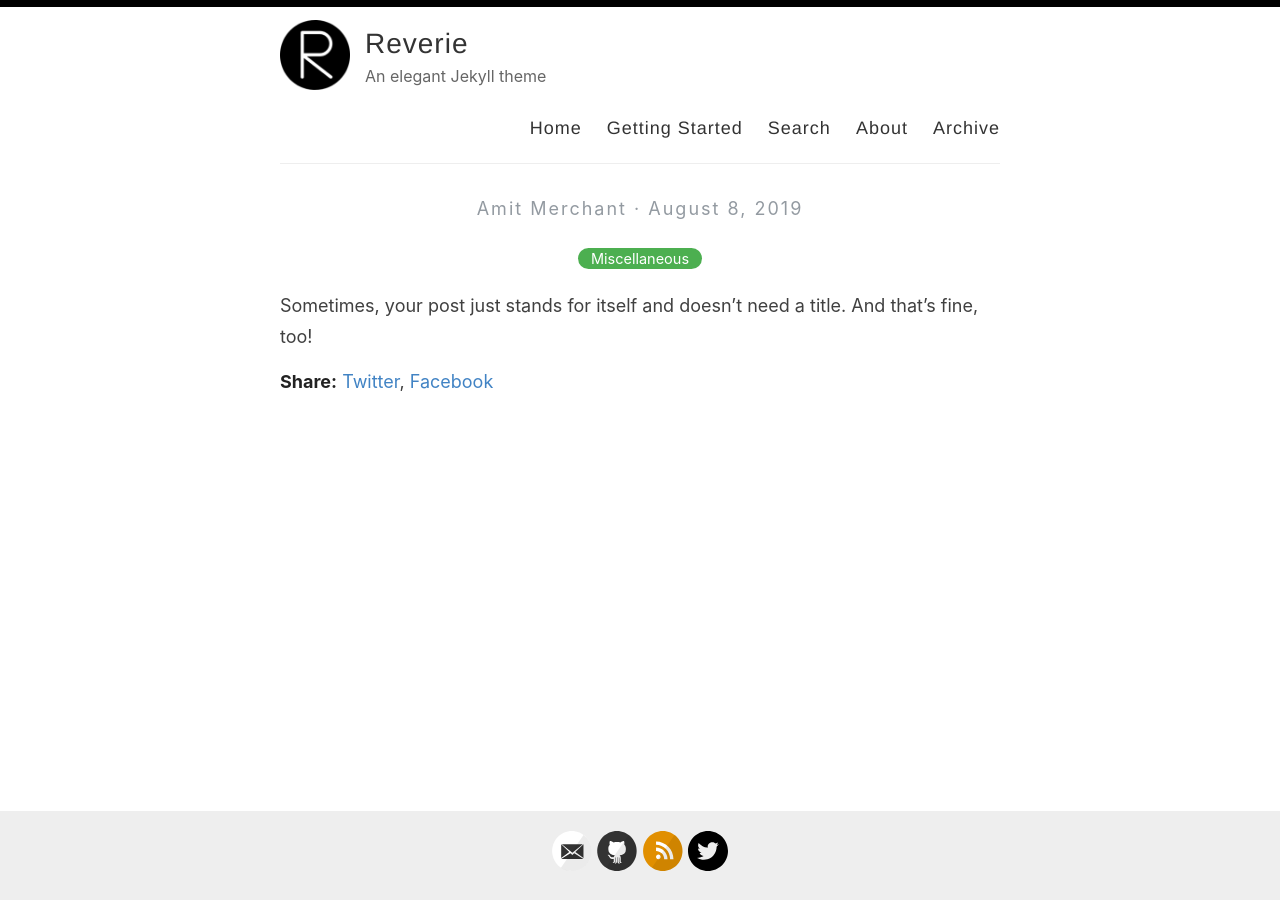
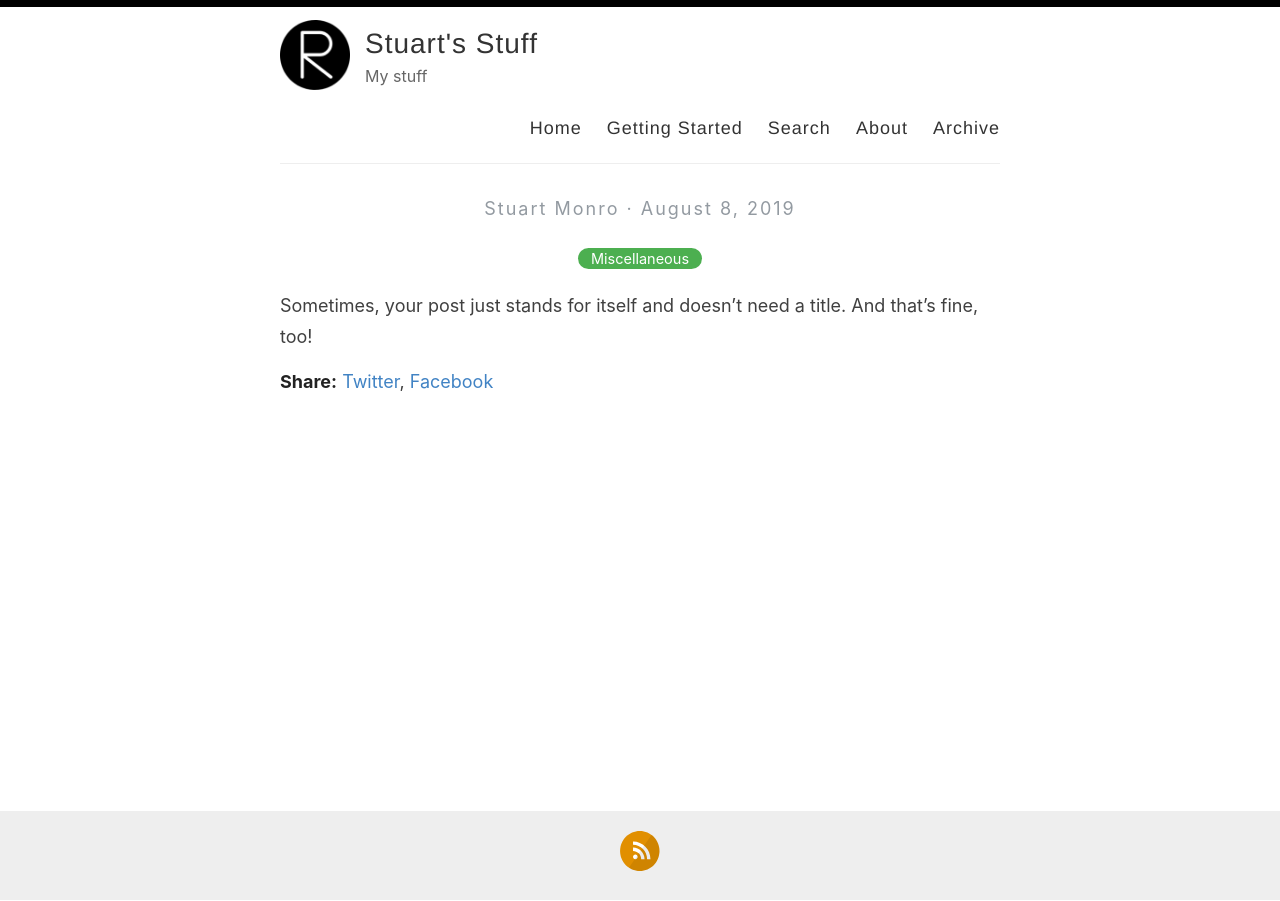
Before and after one commit to stuartmonro/stuartmonro.github.io, a Jekyll site: the page built from _posts/2019-08-08-no-title-posts.md, in a window 1280 px wide. Built offline with Jekyll 4.4.1, drawn with Linux system fonts in a browser that asks for light colours.

Commit message:
Update _config.yml

```diff
--- a/_config.yml
+++ b/_config.yml
@@ -3,13 +3,13 @@
 #
 
 # Name of your site (displayed in the header)
-name: Reverie
+name: Stuart's Stuff
 
 # Name of the author
-author: Amit Merchant
+author: Stuart Monro
 
 # Short bio or description (displayed in the header)
-description: An elegant Jekyll theme
+description: My stuff
 
 # URL of your avatar or profile pic (you could use your GitHub profile pic)
 avatar: /images/reverie.png
@@ -21,15 +21,15 @@
 # Includes an icon in the footer for each username you enter
 footer-links:
   dribbble:
-  email: amit.d.merchant@gmail.com
+  email:
   facebook:
   flickr:
-  github: amitmerchant1990/reverie
+  github:
   instagram:
   linkedin:
   pinterest:
   rss: rss
-  twitter: amit_merchant
+  twitter:
   stackoverflow:
   youtube: # channel/<your_long_string> or user/<user-name>
   googleplus: # anything in your profile username that comes after plus.google.com/
@@ -41,21 +41,21 @@
 disqus:
 
 # Enter your Google Analytics web tracking code (e.g. UA-2110908-2) to activate tracking
-google_analytics: UA-43339302-11
+google_analytics:
 
 # For newer "GA4" analytics, use the following instead of the "UA" entry above
 #google_analytics_ga4: G-GABC1DEFG
 
 # Your website URL (e.g. http://amitmerchant1990.github.io or http://www.amitmerchant.com)
 # Used for Sitemap.xml and your RSS feed
-url: http://www.amitmerchant.com/reverie
-enforce_ssl: https://www.amitmerchant.com/reverie
+url:
+enforce_ssl:
 
 # If you're hosting your site at a Project repository on GitHub pages
 # (http://yourusername.github.io/repository-name)
 # and NOT your User repository (http://yourusername.github.io)
 # then add in the baseurl here, like this: "/repository-name"
-baseurl: "/reverie"
+baseurl: ""
 
 #
 # !! You don't need to change any of the configuration flags below !!
```
